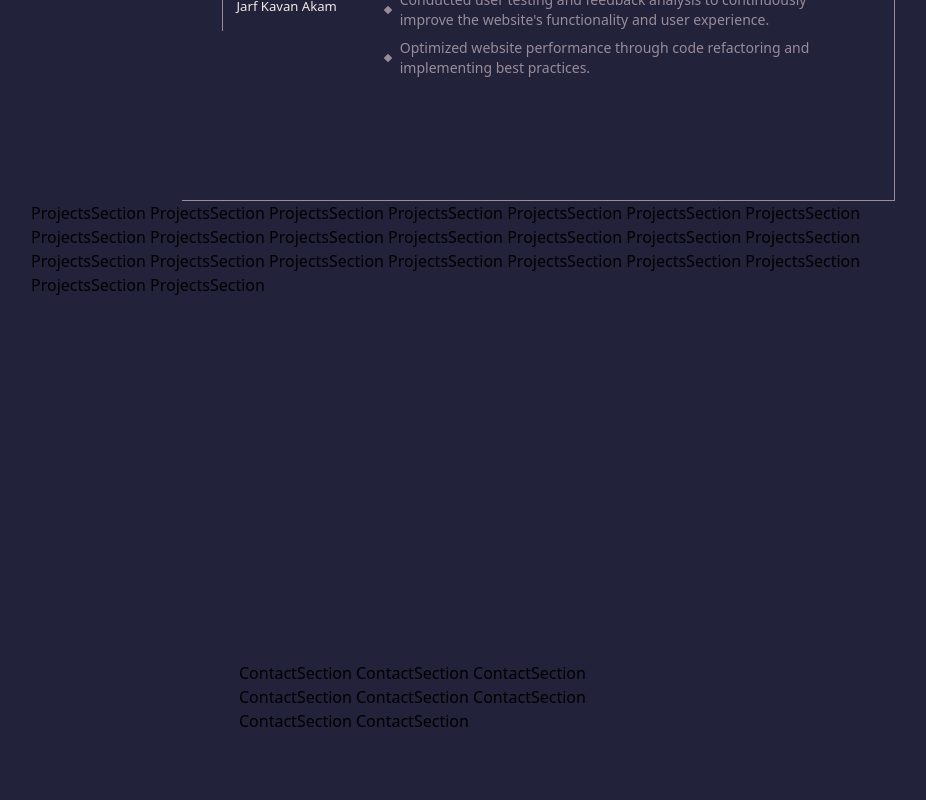
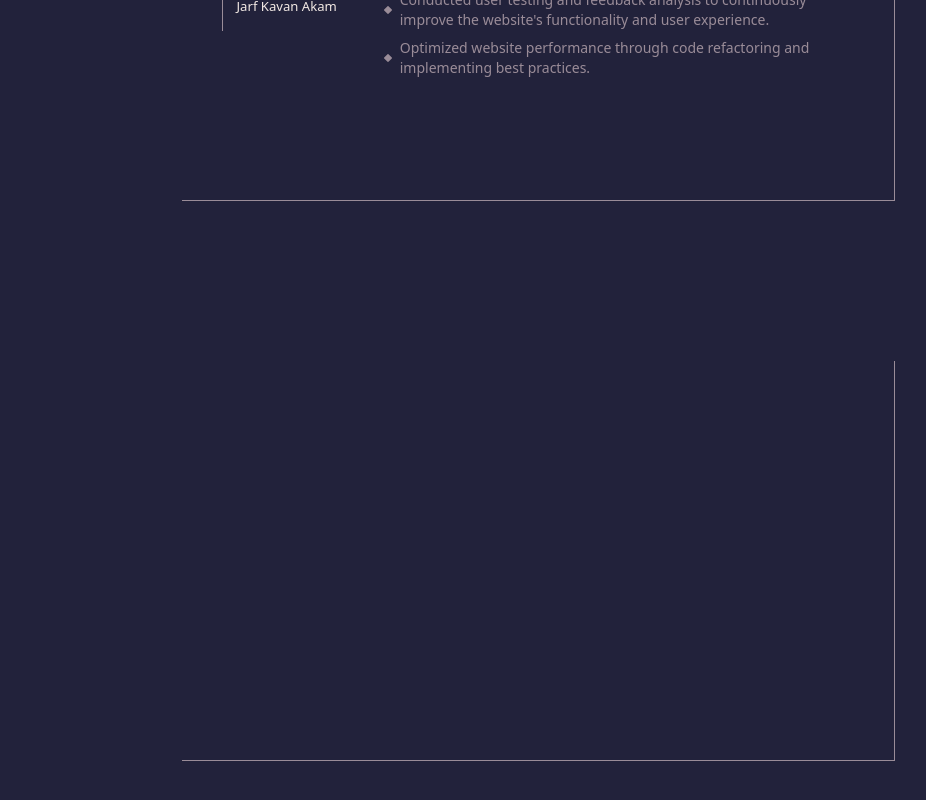
Before and after one commit to HitaBeeDev/portfolio, a React (Vite) app: page / in a window 1280 px wide. Shown: the part 1902-2702 px from the top of the page, without its empty margins (177-1103 px from the left). Built offline with nearby package versions, Linux system fonts and the light colour scheme.

Commit message:
starting projects

```diff
--- a/src/Components/ProjectsSection.jsx
+++ b/src/Components/ProjectsSection.jsx
@@ -1,13 +1,13 @@
 function ProjectsSection() {
   return (
-    <div>
-      ProjectsSection ProjectsSection ProjectsSection ProjectsSection
-      ProjectsSection ProjectsSection ProjectsSection ProjectsSection
-      ProjectsSection ProjectsSection ProjectsSection ProjectsSection
-      ProjectsSection ProjectsSection ProjectsSection ProjectsSection
-      ProjectsSection ProjectsSection ProjectsSection ProjectsSection
-      ProjectsSection ProjectsSection ProjectsSection
-    </div>
+    <section
+      id="experience"
+      className="lg:grid lg:grid-cols-12 gap-10 mt-32 lg:mt-40"
+    >
+      <div className="lg:col-span-2 bg-color1"></div>
+
+      <div className="lg:p-10 lg:pb-16 lg:pr-16 lg:col-span-10 p-3 border-r border-b lg:h-[25rem] h-[33rem] border-color3"></div>
+    </section>
   );
 }
 
```
